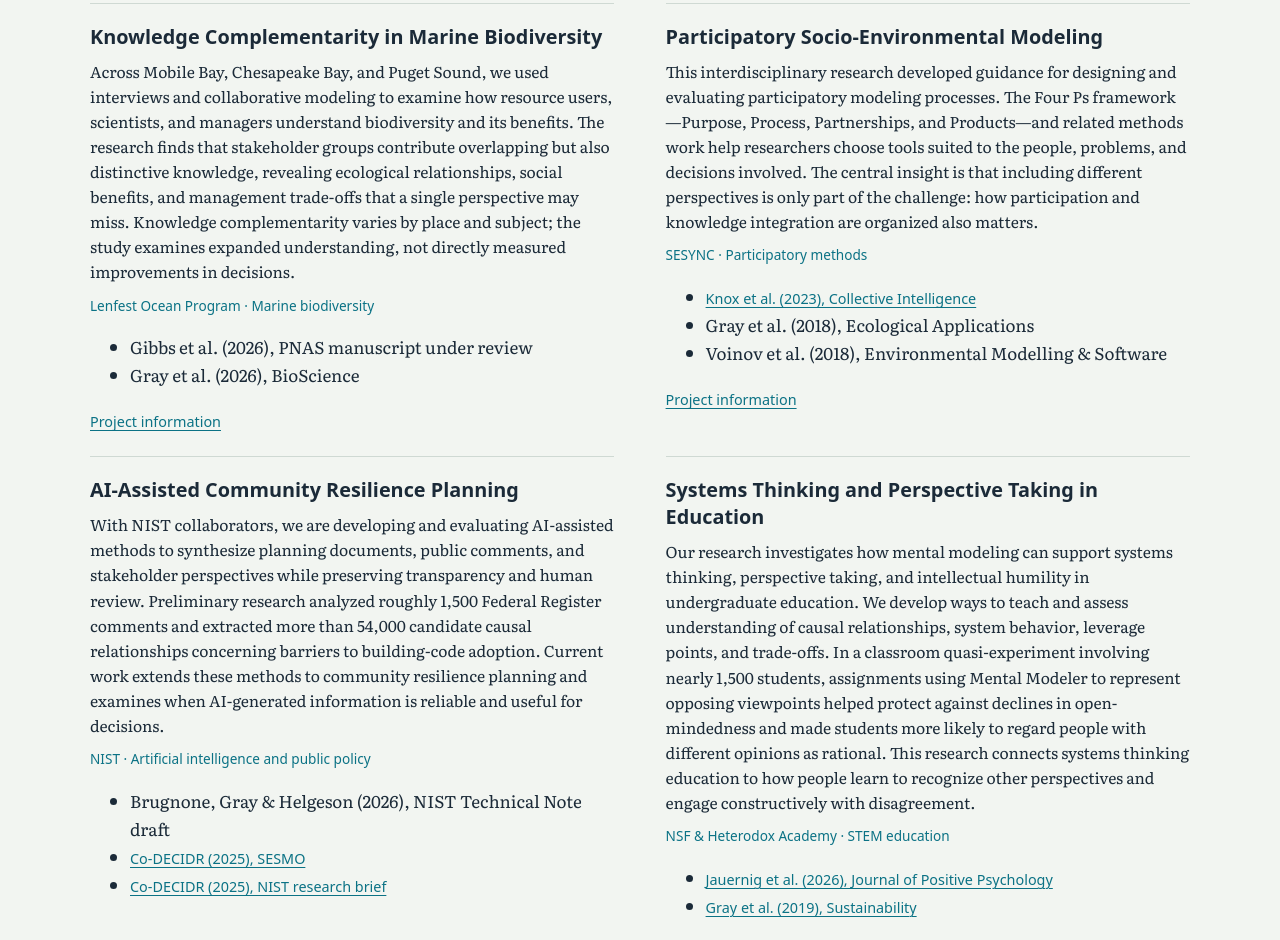
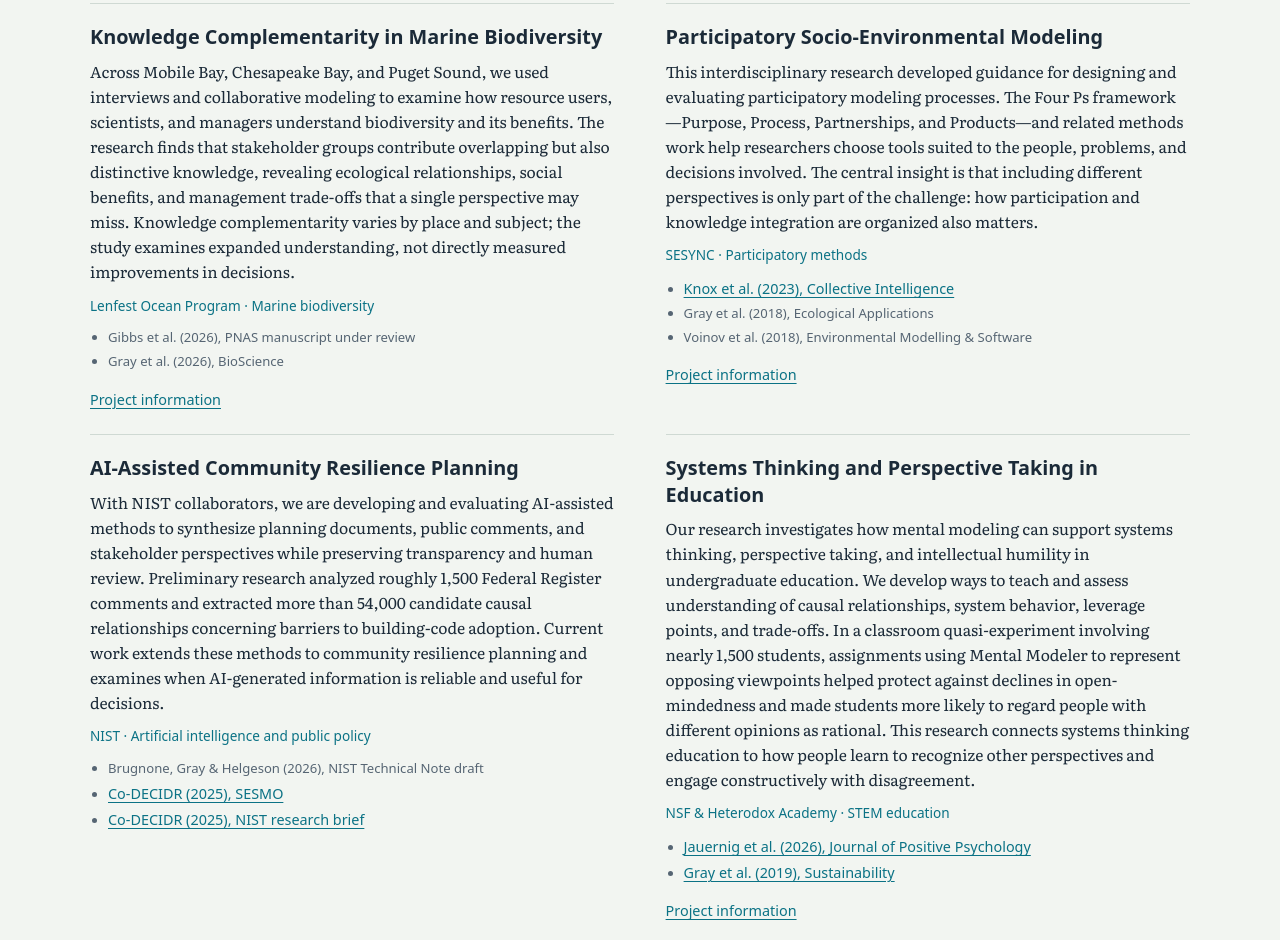
Before and after one commit to stevenallangray/prof-steven-gray, a website: page variants/concept-map/index.html in a window 1280 px wide. Shown: the part 2470-3410 px from the top of the page. Drawn offline with Linux system fonts and the light colour scheme; a web font is replaced by a local one.

Commit message:
Add concise chronological references to six selected research projects

```diff
--- a/variants/concept-map/style.css
+++ b/variants/concept-map/style.css
@@ -335,3 +335,8 @@ button { cursor: pointer; }
 .about-project .project-themes { font-family: var(--font-ui); color: var(--water); font-size: .85rem; margin: 10px 0 8px; }
 .about-project a { font-family: var(--font-ui); font-size: .9rem; }
 @media(max-width: 700px) { .about-projects { grid-template-columns: 1fr; } }
+
+/* Quiet, compact scholarly references beneath featured research projects. */
+.project-refs { margin: 12px 0; padding-left: 18px; color: var(--ink-soft); font: .82rem/1.5 var(--font-ui); }
+.project-refs li { margin: 0 0 4px; }
+.project-refs a { color: var(--water); }
```
